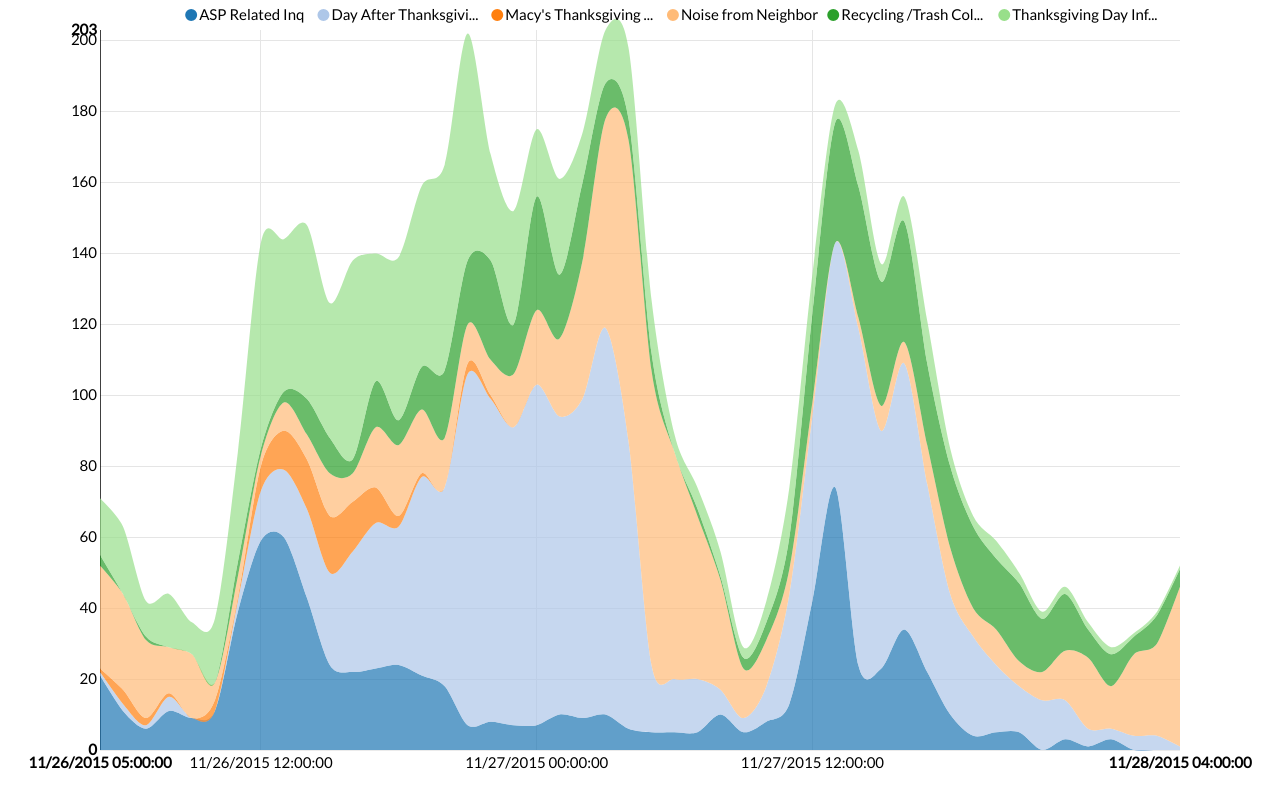
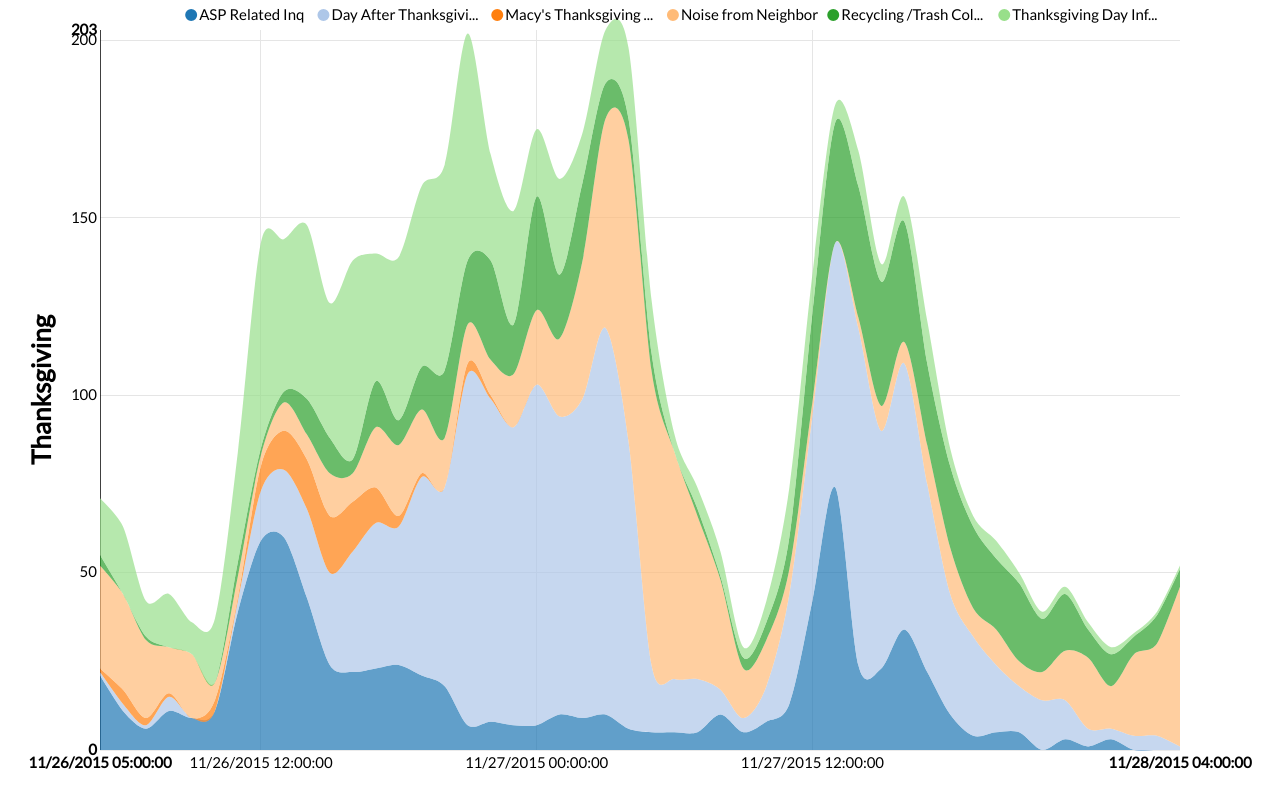
Before and after one commit to timothymartin76/SSBI, a website: page Oct_Nov/Thanksgiving.html in a window 1280 px wide. Drawn offline with nearby package versions, Linux system fonts and the light colour scheme.

Commit message:
Update Thanksgiving.html

```diff
--- a/Oct_Nov/Thanksgiving.html
+++ b/Oct_Nov/Thanksgiving.html
@@ -373,7 +373,8 @@
 		chart.xScale(d3.time.scale());
 
         chart.yAxis
-			.ticks(8)
+			.ticks(4)
+			.axisLabel('Thanksgiving')
 			.tickFormat(d3.format(','));
 
 			//Example of how to customize the tooltip.
```
